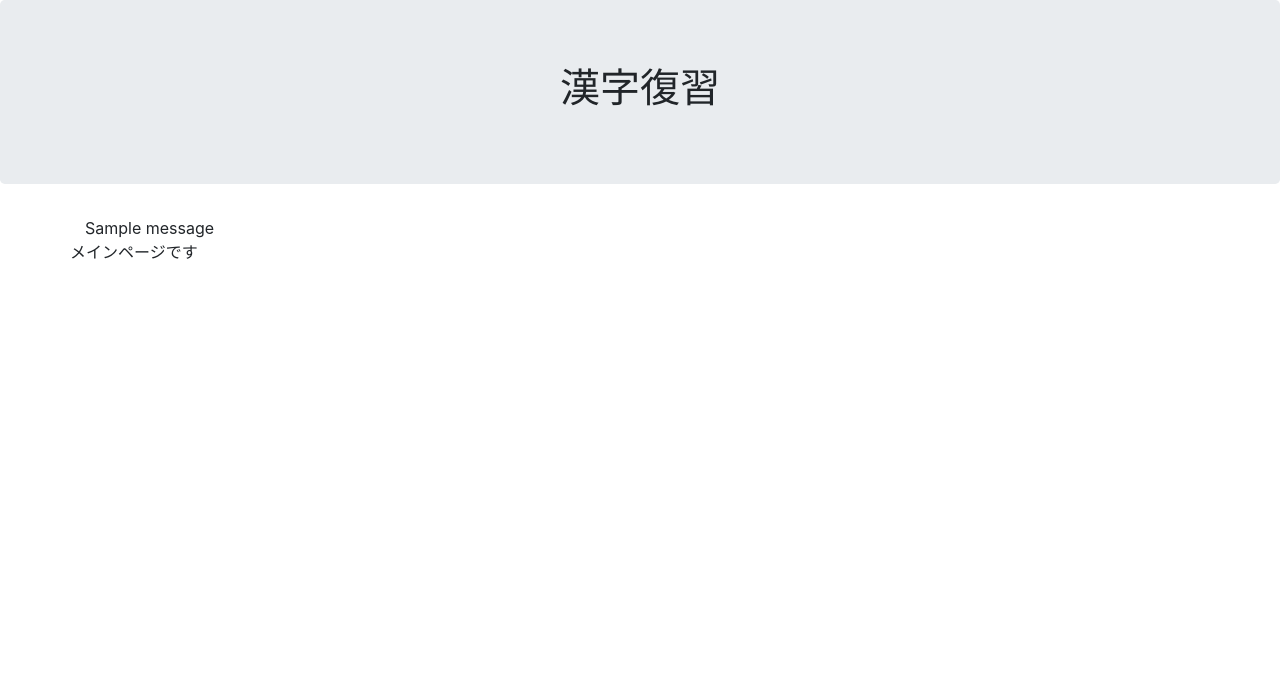
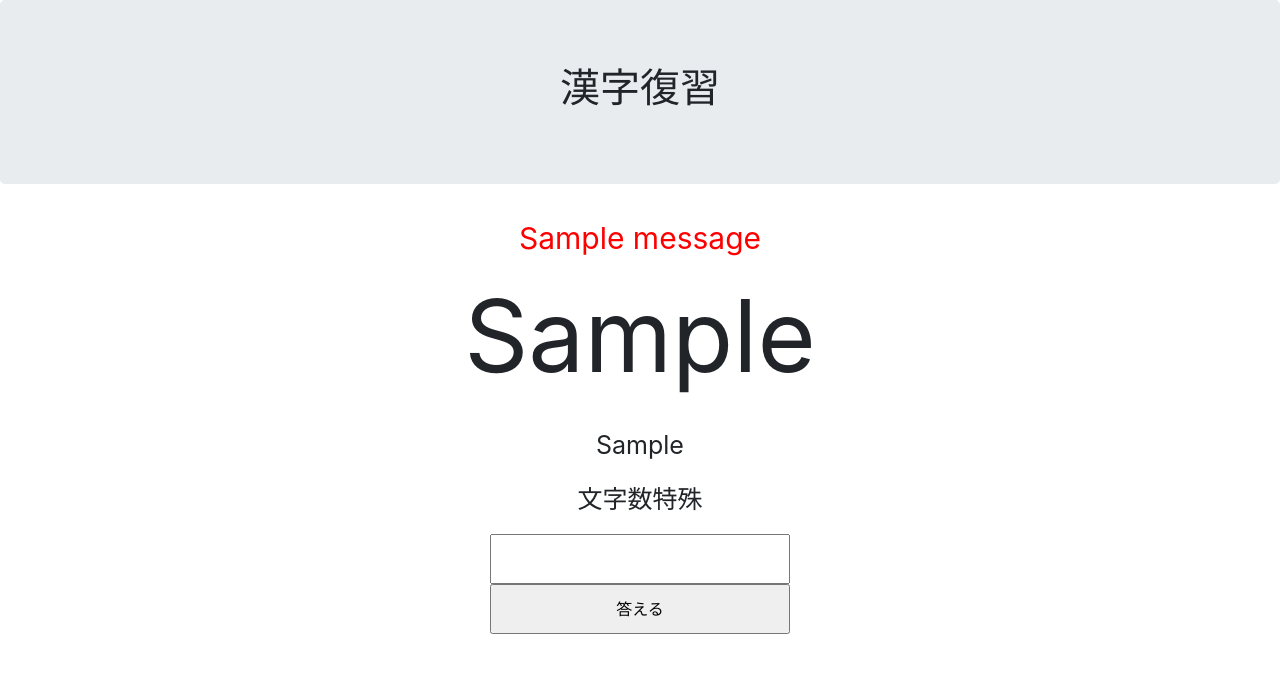
Before and after one commit to hagatasdelus/kanji_review, a Flask app: page / in a window 1280 px wide. Shown: the part 56-729 px from the top of the page. Run offline with Flask 3, Linux system fonts and the light colour scheme; tables that the repository leaves empty hold one stand-in row (values such as "Sample post"); one stand-in notice (Sample message) is shown; some libraries are stand-ins or nearby versions.

Commit message:
update to use form

```diff
--- a/flaskr/forms.py
+++ b/flaskr/forms.py
@@ -16,3 +16,10 @@ class RegisterKanjiForm(FlaskForm):
     def validate_readings(self, field):
         if len(field.data) > 20:
             raise ValidationError('読みが長すぎます')
+
+class AnswerForm(FlaskForm):
+    readings = StringField()
+    submit = SubmitField('答える')
+
+class CheckForm(FlaskForm):
+    submit = SubmitField('次の問題へ')
--- a/flaskr/models.py
+++ b/flaskr/models.py
@@ -1,5 +1,6 @@
 from flaskr import db
 from contextlib import contextmanager
+from sqlalchemy import func
 
 @contextmanager
 def transaction():
@@ -30,68 +31,13 @@ class Kanji(db.Model):
     def create_new_book(self):
         db.session.add(self)
 
-    # @classmethod
-    # def get_books(cls):
-    #     return cls.query.order_by(
-    #         cls.arrival_day.desc()
-    #     ).limit(10).all()
+    @classmethod
+    def get_kanji(cls):
+        return cls.query.order_by(
+            func.random()
+        ).first()
 
-    # @classmethod
-    # def select_book_by_id(cls, id):
-    #     return cls.query.get(id)
 
-    # @classmethod
-    # def delete_book(cls, id):
-    #     cls.query.filter_by(id=int(id)).delete()
-
-# class Board(db.Model):
-
-#     __tablename__ = 'boards'
-
-#     id = db.Column(db.Integer, primary_key=True)
-#     book_id = db.Column(db.Integer, db.ForeignKey('book_infos.id'), index=True)
-#     from_user_id = db.Column(db.Integer, db.ForeignKey('users.id'), index=True)
-#     post = db.Column(db.Text)
-#     is_read = db.Column(db.Boolean, default=False)
-#     create_at = db.Column(db.DateTime, default=datetime.now)
-#     update_at = db.Column(db.DateTime, default=datetime.now)
-
-#     user = relationship("User", back_populates="boards")
-
-#     def __init__(self, from_user_id, book_id, post):
-#         self.from_user_id = from_user_id
-#         self.book_id = book_id
-#         self.post = post
-
-#     def create_post(self):
-#         db.session.add(self)
-
-#     @classmethod
-#     def get_book_posts(cls, book_id, offset_value=0, limit_value=100):
-#         return cls.query.filter_by(
-#             book_id=book_id
-#         ).order_by(
-#             desc(cls.id)
-#         ).offset(offset_value).limit(limit_value).all()
-
-#     @classmethod
-#     def delete_posts_by_book_id(cls, book_id):
-#         return cls.query.filter_by(
-#                 book_id=book_id
-#             ).delete()
-
-#     @classmethod
-#     def update_is_read_by_ids(cls, ids):
-#         cls.query.filter(cls.id.in_(ids)).update(
-#             {'is_read': True},
-#             synchronize_session='fetch'
-#         )
-
-#     @classmethod
-#     def select_not_read_posts(cls, book_id):
-#         return cls.query.filter(
-#             and_(
-#                 cls.book_id == book_id,
-#                 cls.is_read == 0
-#             )
-#         ).order_by(cls.id).all()
+    @classmethod
+    def select_kanji_by_id(cls, id):
+        return cls.query.get(id)
--- a/flaskr/templates/base.html
+++ b/flaskr/templates/base.html
@@ -8,7 +8,7 @@
     </head>
     <body>
         <nav class="navbar navbar-expand-lg navbar-light bg-light">
-            <a class="navbar-brand" href="{{ url_for('app.question') }}">問題</a>
+            <a class="navbar-brand" href="{{ url_for('app.home') }}">問題</a>
             <a class="navbar-brand" href="{{ url_for('app.register_kanji') }}">漢字登録</a>
         </nav>
         <div class="jumbotron">
--- a/flaskr/templates/home.html
+++ b/flaskr/templates/home.html
@@ -1,12 +1,38 @@
+{% from "_formhelpers.html" import render_field %}
 {% extends "base.html" %}
 {% block title %}
 ホーム - {{ super() }}
 {% endblock %}
 {% block content %}
-{% for message in get_flashed_messages() %}
-{{ message }}
-{% endfor %}
-<div class="row">
-    <a>メインページです</a>
+<style>
+    input, button {
+        width: 300px;
+        height: 50px;
+        padding: 10px;
+    }
+</style>
+<div align="center">
+    {% with messages = get_flashed_messages(with_categories=true) %}
+        {% if messages %}
+            {% for category, message in messages %}
+                <div style="color: red; font-size: 30px;" class="{{ category }}">
+                    {{ message }}
+                </div>
+            {% endfor %}
+        {% endif %}
+    {% endwith %}
+    <form method="POST" action="">
+        {{ form.csrf_token }}
+        {{ form.hidden_tag() }}
+        <p style="font-size: 100px;">{{ kanji.kanji }}</p>
+        {% if kanji.hints != 'nothing' %}
+        <p style="font-size: 25px;">{{ kanji.hints }}</p>
+        {% endif %}
+        {% if kanji.sp_char %}
+        <p style="font-size: 25px;">文字数特殊</p>
+        {% endif %}
+        {{ form.readings }}<br>
+        {{ form.submit }}
+    </form>
 </div>
 {% endblock %}
--- a/flaskr/templates/kanji_register.html
+++ b/flaskr/templates/kanji_register.html
@@ -5,6 +5,9 @@
 {% endblock %}
 {% block content %}
 <h1>漢字登録画面</h1>
+{% for message in get_flashed_messages() %}
+{{ message }}
+{% endfor %}
 <div class="row">
     <form method="POST">
         {{ form.csrf_token }}
--- a/flaskr/views.py
+++ b/flaskr/views.py
@@ -3,7 +3,7 @@ from flask import (
     session, flash
 )
 from flaskr.forms import (
-    RegisterKanjiForm
+    RegisterKanjiForm, AnswerForm
 )
 from flaskr.models import (
     Kanji, transaction
@@ -13,31 +13,63 @@ import random
 
 bp = Blueprint('app', __name__, url_prefix='')
 
-@bp.route('/')
+# @bp.route('/')
+# def home():
+#     return render_template('home.html')
+
+@bp.route('/', methods=['GET', 'POST'])
 def home():
-    return render_template('home.html')
+    form = AnswerForm()
+    kanji = Kanji.get_kanji()
+    if form.validate_on_submit():
+        if form.readings.data == kanji.readings:
+            flash('正解', 'success')
+            return redirect(url_for('app.home'))
+        else:
+            flash('不正解', 'danger')
+            return redirect(url_for('app.retry', id=kanji.id))
+    return render_template('home.html', form=form, kanji=kanji)
 
-@bp.route('/question')
-def question():
-    kanji_list = Kanji.query.all() # Kanjiテーブルから全レコードを取得する
-    # if kanji_list:
-    #     flash('リストが見つかりませんでした')
-    #     return redirect(url_for('app.home'))
-    kanji = random.choice(kanji_list) # ランダムに一つ選ぶ
-    session['kanji_id'] = kanji.id # セッションに選んだ漢字のIDを保存する
-    return render_template('kanji_question.html', kanji=kanji) # index.htmlに漢字とヒントを渡す
+@bp.route('/<int:id>', methods=['GET', 'POST'])
+def retry(id):
+    form = AnswerForm()
+    kanji = Kanji.select_kanji_by_id(id)
+    if form.validate_on_submit():
+        if form.readings.data == kanji.readings:
+            flash('正解', 'success')
+            return redirect(url_for('app.home'))
+        else:
+            flash('不正解', 'danger')
+            return redirect(url_for('app.retry', id=kanji.id))
+    return render_template('home.html', form=form, kanji=kanji)
 
-@bp.route('/check', methods=['POST'])
-def check():
-    answer = request.form['answer'] # フォームから入力された読み方を取得する
-    kanji_id = session.get('kanji_id') # セッションから漢字のIDを取得する
-    if kanji_id is None: # セッションがない場合はトップページにリダイレクトする
-        return redirect(url_for('app.home'))
-    kanji = Kanji.query.get(kanji_id) # KanjiテーブルからIDでレコードを検索する
-    if answer == kanji.readings: # 入力された読み方と正解が一致した場合
-        return render_template('correct.html', kanji=kanji) # correct.htmlに漢字と正解を渡す
-    else: # 入力された読み方と正解が一致しなかった場合
-        return render_template('kanji_question.html', kanji=kanji, error='不正解') # index.htmlに漢字とヒントとエラーメッセージを渡す
+# @bp.route('/question', methods=['GET', 'POST'])
+# def question():
+#     kanji = Kanji.get_kanji()
+#     form = AnswerForm(request.form)
+#     if request.method == 'POST' and form.validate():
+#         if kanji.readings == form.readings.data:
+#             return redirect(url_for('app.check', kanji_id=kanji.id))
+#     # kanji_list = Kanji.query.all() # Kanjiテーブルから全レコードを取得する
+#     # if kanji_list:
+#     #     flash('リストが見つかりませんでした')
+#     #     return redirect(url_for('app.home'))
+#     # kanji = random.choice(kanji_list) # ランダムに一つ選ぶ
+#     session['kanji_id'] = kanji.id # セッションに選んだ漢字のIDを保存する
+#     session['kanji'] = form.readings.data
+#     return render_template('kanji_question.html', kanji=kanji, form=form) # index.htmlに漢字とヒントを渡す
+
+# @bp.route('/check/<id>', methods=['GET', 'POST'])
+# def check(kanji_id):
+#     # kanji_id = session.get('kanji_id') # セッションから漢字のIDを取得する
+#     answer = session.get('kanji')
+#     if not kanji_id: # セッションがない場合はトップページにリダイレクトする
+#         return redirect(url_for('app.question'))
+#     kanji = Kanji.select_kanji_by_id(kanji_id) # KanjiテーブルからIDでレコードを検索する
+#     if answer == kanji.readings: # 入力された読み方と正解が一致した場合
+#         return render_template('correct.html', kanji=kanji) # correct.htmlに漢字と正解を渡す
+#     else: # 入力された読み方と正解が一致しなかった場合
+#         return render_template('kanji_question.html', kanji=kanji, error='不正解') # index.htmlに漢字とヒントとエラーメッセージを渡す
 
 @bp.route('register_kanji', methods=['GET', 'POST'])
 def register_kanji():
@@ -54,7 +86,7 @@ def register_kanji():
             with transaction():
                 kanjis.create_new_book()
             flash('kanji registration has been completed')
-        return redirect(url_for('app.home'))
+        return redirect(url_for('app.register_kanji'))
     return render_template('kanji_register.html', form=form)
 
 @bp.app_errorhandler(404) #ページが間違うとmain
```
Also changed, not shown: flaskr/templates/correct.html (+7 -0 lines), flaskr/templates/kanji_question.html (+11 -10 lines).
